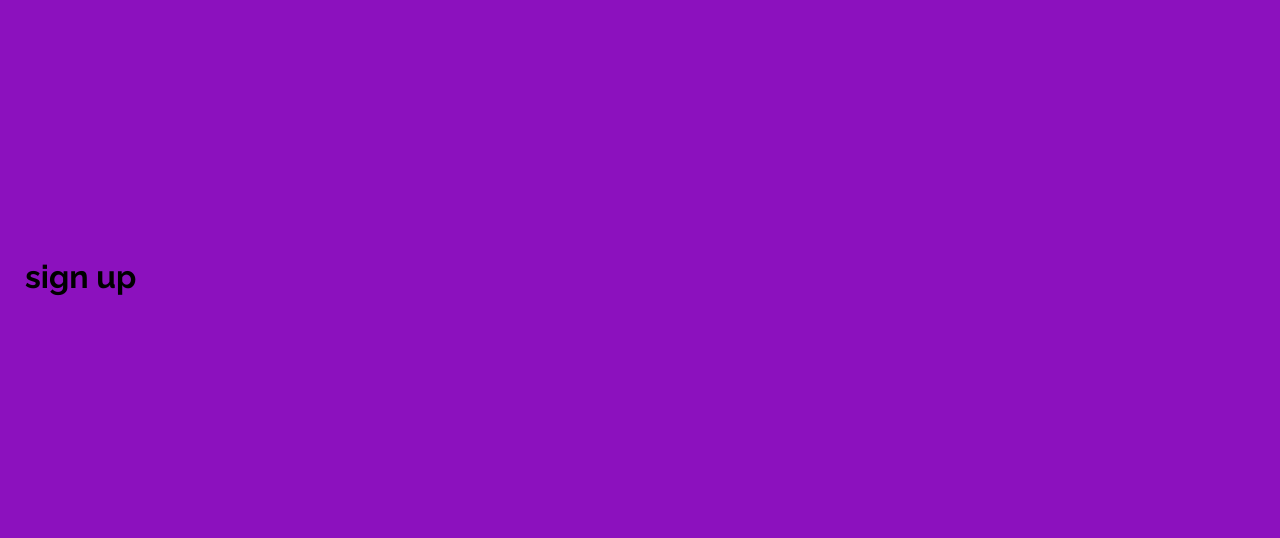
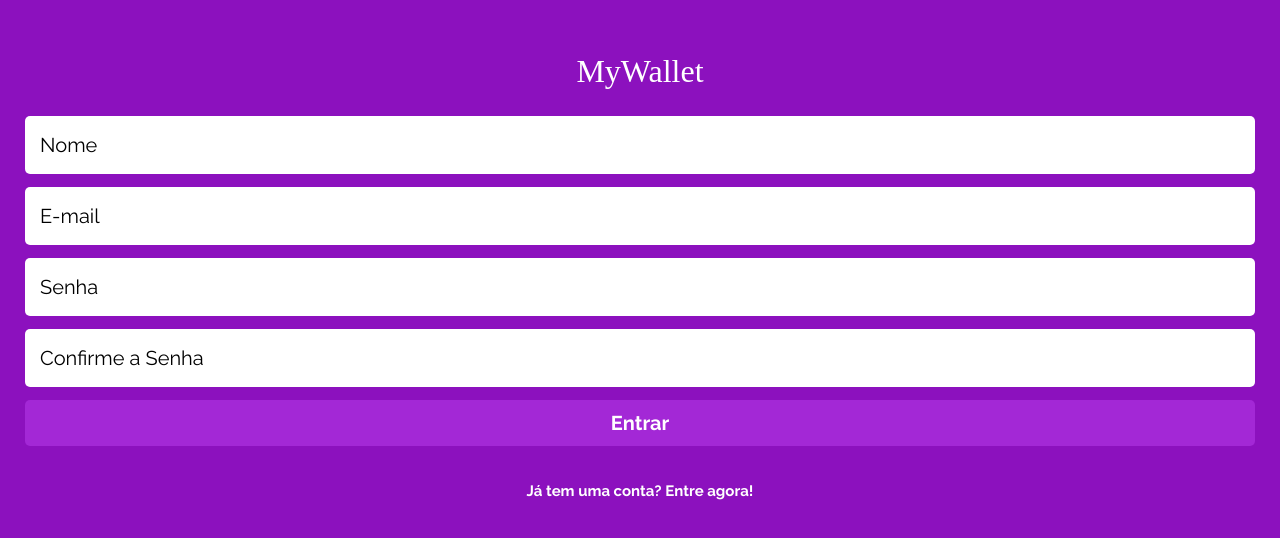
Before and after one commit to joaohdallago/MyWallet-Front, a React (Create React App) app: page /sign-up in a window 1280 px wide. Shown: the part 128-666 px from the top of the page. Built offline with nearby package versions, Linux system fonts and the light colour scheme; a web font is replaced by a local one.

Commit message:
feat: sign-up layout

```diff
--- /dev/null
+++ b/src/components/sign-up/form/index.jsx
@@ -0,0 +1,23 @@
+export default function Form() {
+	return (
+		<form onSubmit={alert}>
+			<input
+				type="text"
+				placeholder="Nome"
+			/>
+			<input
+				type="text"
+				placeholder="E-mail"
+			/>
+			<input
+				type="text"
+				placeholder="Senha"
+			/>
+			<input
+				type="text"
+				placeholder="Confirme a Senha"
+			/>
+			<button>Entrar</button>
+		</form>
+	);
+}
--- a/src/components/sign-up/index.jsx
+++ b/src/components/sign-up/index.jsx
@@ -1,9 +1,15 @@
 import AuthContainer from '../../theme/authContainer';
+
+import Logo from '../logo';
+import Form from './form';
+import LinkToLogin from './link-to-login';
 
 export default function SignUp() {
 	return (
 		<AuthContainer>
-			<h1>sign up</h1>
+			<Logo />
+			<Form />
+			<LinkToLogin />
 		</AuthContainer>
 	);
 }
--- /dev/null
+++ b/src/components/sign-up/link-to-login/index.jsx
@@ -0,0 +1,9 @@
+import { Link } from 'react-router-dom';
+
+export default function LinkToLogin() {
+	return (
+		<Link to='/'>
+			Já tem uma conta? Entre agora!
+		</Link>
+	);
+}
```
